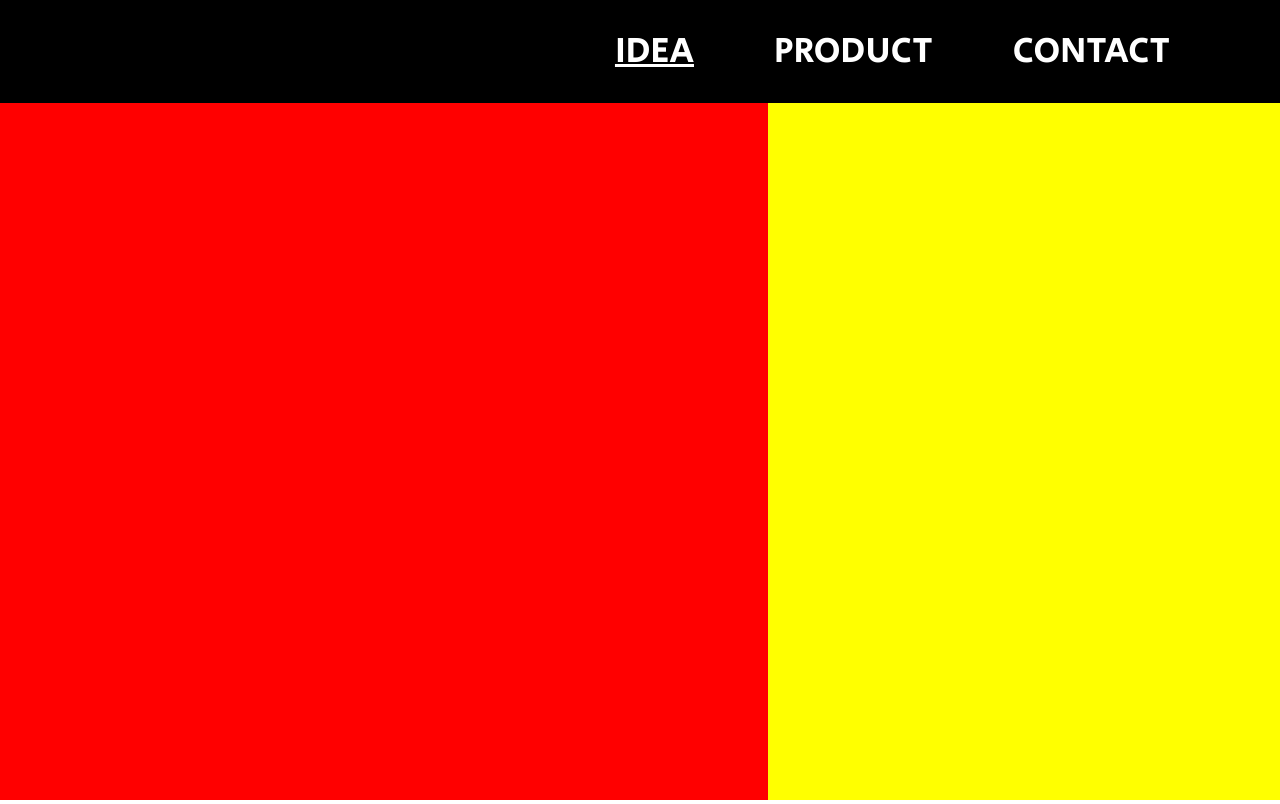
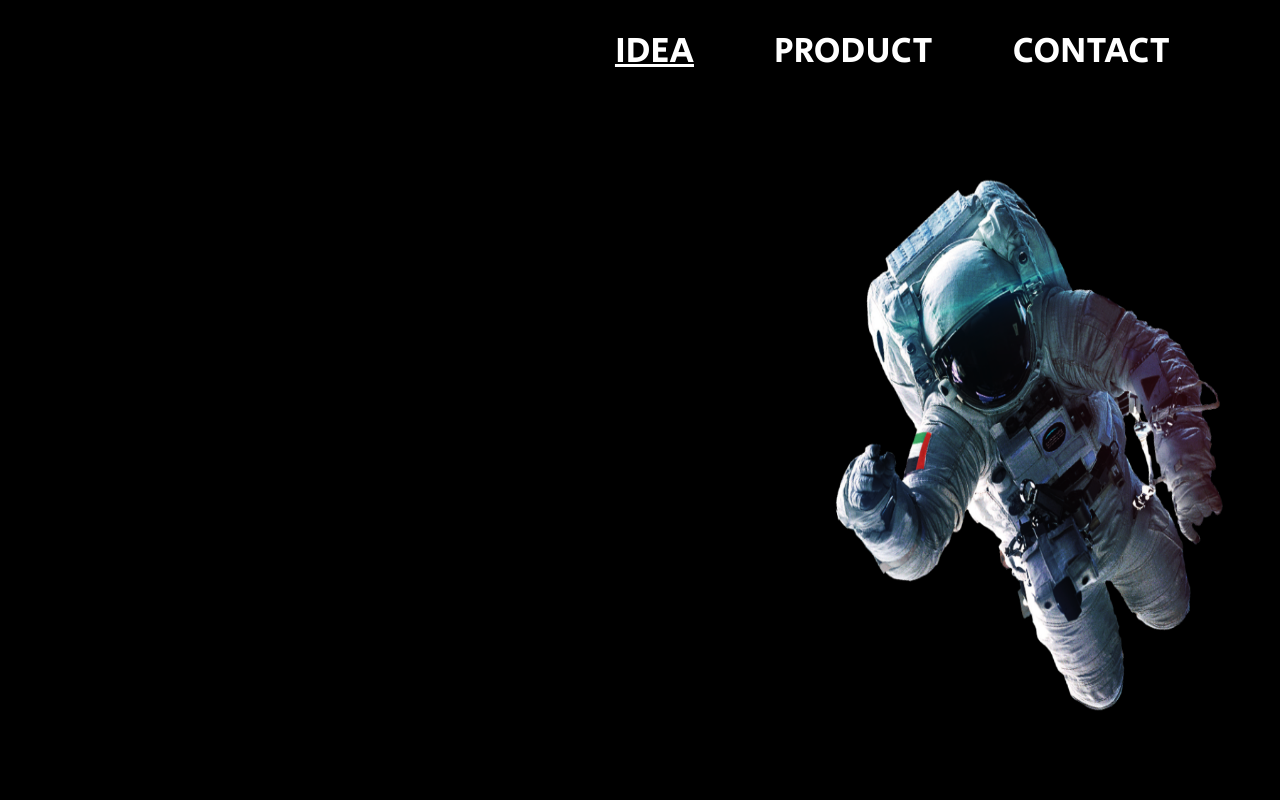
Before and after one commit to PoCInnovation/SpaceAppHackathon, a React (Create React App) app: page / in a window 1280 px wide. Built offline with nearby package versions, Linux system fonts and the light colour scheme.

Commit message:
add: astro png

```diff
--- a/src/pages/Home.tsx
+++ b/src/pages/Home.tsx
@@ -23,8 +23,10 @@ function Home(): JSX.Element {
     <Container style={{ flexDirection: 'column', height: window.innerHeight }}>
       <Header />
       <Container style={{ flexDirection: 'row', width: '100%', height: '100%' }}>
-        <LeftView style={{ backgroundColor: 'red' }} />
-        <RightView style={{ backgroundColor: 'yellow' }} />
+        <LeftView />
+        <RightView>
+          <img alt="astronaute" src="/astro_1.png" style={{ width: '100%', height: '100%' }} />
+        </RightView>
       </Container>
     </Container>
   );
```
Also changed, not shown: public/astro_1.png (added), public/astro_2.png (added).
